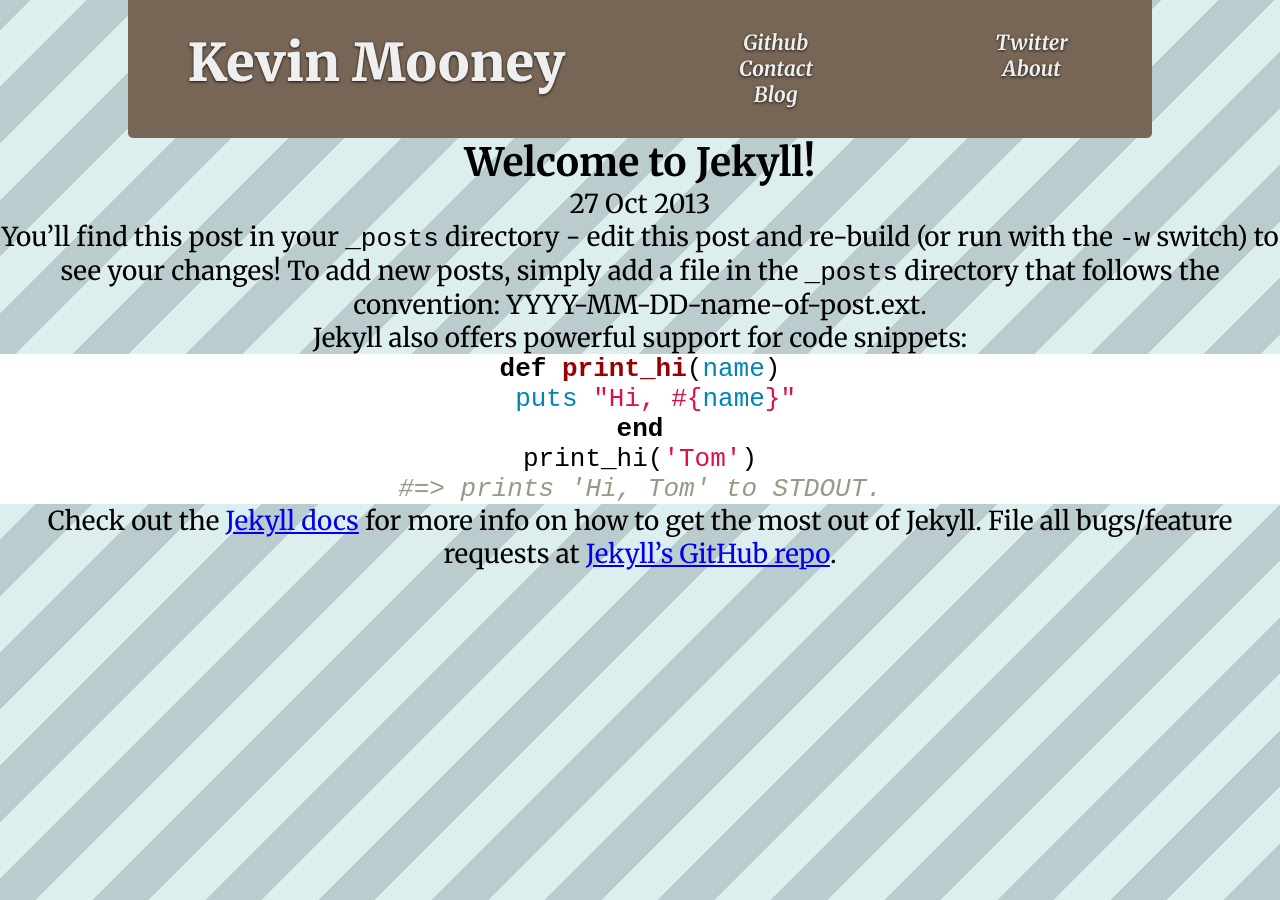
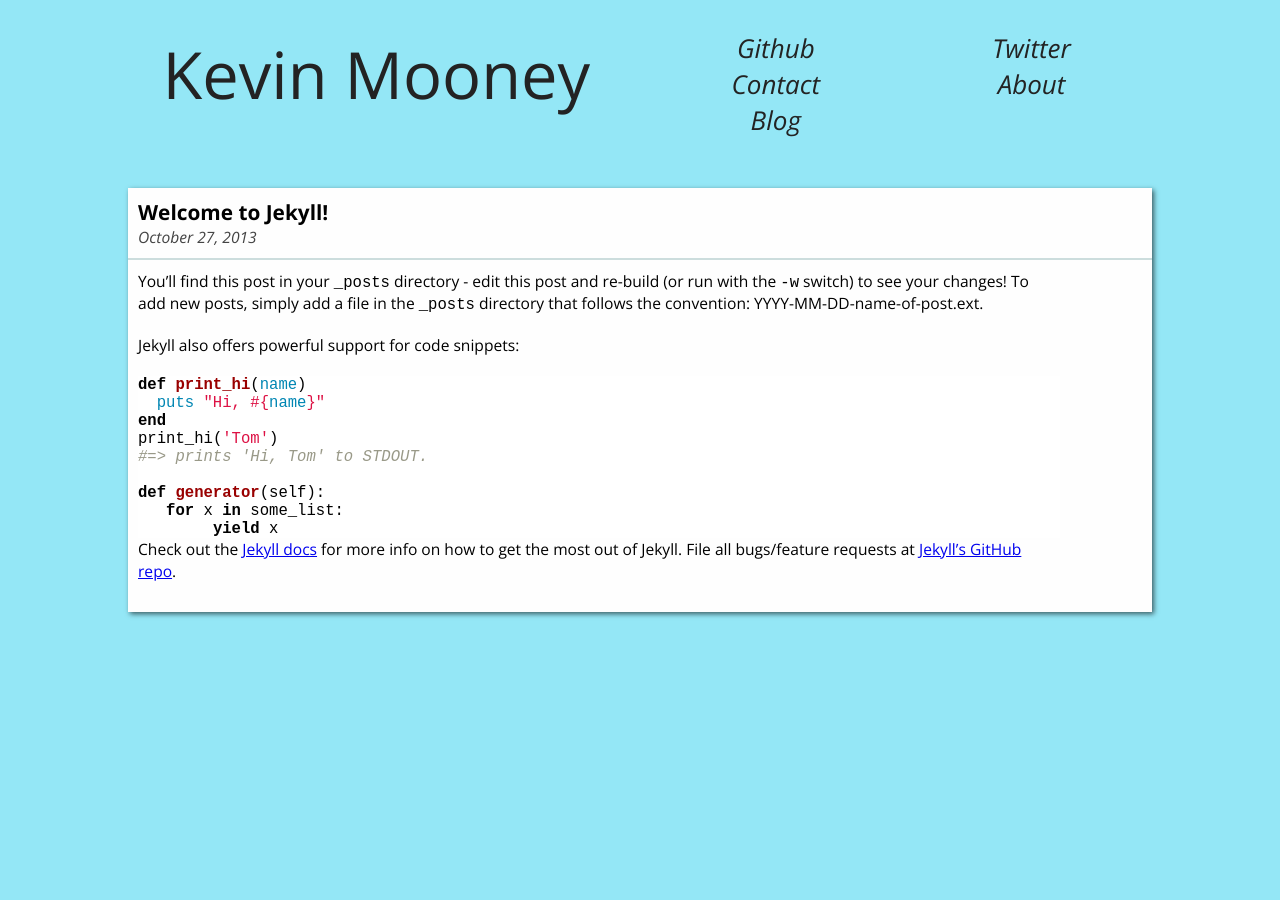
Before and after one commit to kmooney/kmooney.github.io, a Jekyll site: the page built from _posts/2013-10-27-welcome-to-jekyll.markdown, in a window 1280 px wide. Built offline with Jekyll 4.4.1, drawn with Linux system fonts in a browser that asks for light colours; Markdown is read by kramdown in place of the engine named in the settings.

Commit message:
Updated css

```diff
--- a/_layouts/default.html
+++ b/_layouts/default.html
@@ -12,7 +12,7 @@
         <!-- Custom CSS -->
         <link rel="stylesheet" href="/css/main.css">
         <link rel="stylesheet" href="/css/pllrs.min.css">
-        <link href='http://fonts.googleapis.com/css?family=Merriweather:400,300,300italic,400italic,700italic,700,900,900italic' rel='stylesheet' type='text/css'>
+        <link href='http://fonts.googleapis.com/css?family=Open+Sans:400,300,300italic,400italic,600,600italic,700,700italic,800,800italic' rel='stylesheet' type='text/css'>
     </head>
     <body>
         <div id="header" class="pllrs2 _211">
@@ -23,8 +23,8 @@
                     <li class="column"><a class="linktext" href="http://twitter.com/kmooney">Twitter</a></li>
                     <li class="column"><a class="linktext" href="/contact.html">Contact</a></li>
                     <li class="column"><a class="linktext" href="/about.html">About</a></li>
-                    <li class="column"><a class="linktext" href="/blog.html">Blog</a></li>
-                <ul class="pllrs2 _222">
+                    <li class="column"><a class="linktext" href="/">Blog</a></li>
+                </ul>
             </div>
         </div>
           {{ content }}
--- a/_layouts/post.html
+++ b/_layouts/post.html
@@ -1,9 +1,13 @@
 ---
 layout: default
 ---
-<h2>{{ page.title }}</h2>
-<p class="meta">{{ page.date | date_to_string }}</p>
-
 <div class="post">
-{{ content }}
+    <div class="card">
+        <h3>{{ page.title }}</h3>
+        <span class="date">{{ page.date | date: "%B %-d, %Y" }}</span>
+        <hr/>
+        <div class="post_body">
+                {{ content }}
+        </div>
+    </div>
 </div>
--- a/_posts/2013-10-27-welcome-to-jekyll.markdown
+++ b/_posts/2013-10-27-welcome-to-jekyll.markdown
@@ -18,6 +18,12 @@
 #=> prints 'Hi, Tom' to STDOUT.
 {% endhighlight %}
 
+{% highlight python %}
+def generator(self):
+   for x in some_list:
+        yield x
+{% endhighlight %}
+
 Check out the [Jekyll docs][jekyll] for more info on how to get the most out of Jekyll. File all bugs/feature requests at [Jekyll's GitHub repo][jekyll-gh].
 
 [jekyll-gh]: https://github.com/mojombo/jekyll
--- a/css/main.css
+++ b/css/main.css
@@ -13,12 +13,11 @@
 html, body { height: 100%; }
 
 body {
-  background-color: #FFF;
-  font-family: "Merriweather", "Times New Roman", serif;
+  background-color: rgb(148,231,246);
+  font-family: "Open Sans", "Helvetica", sans-serif;
   font-size: 26px;
   text-align: center;
   display:block;
-  background:repeating-linear-gradient(-45deg, #bbcccf, #bbcccf 40px, #dee 40px, #dee 80px) fixed;
 }
 
 #home {
@@ -42,7 +41,7 @@
 }
 
 .links li {
-    font-size: 0.8em;
+    font-size: 1em;
     list-style: none;
     font-weight: 600;
     font-style: italic;
@@ -55,23 +54,27 @@
 div#header {
     z-index: 99;
     display:block;
-    background: #765;
     width: 80%;
     margin-left: 10%;
     padding-top: 30px;
     padding-bottom: 30px;
-    border-bottom-left-radius: 5px;
-    border-bottom-right-radius: 5px;
 }
 
 .name {
-    font-size: 2em;
-    font-weight: 800;
+    font-size: 2.5em;
+    float:left;
+    text-align:center;
 }
 
-.linktext {
-    color: #efefef;
-    text-shadow: rgba(0,0,0,0.8) 0px 1px 3px;
+.links a.linktext:hover{
+    background: rgb(246,86,182);
+    color: white;
+    padding: 10px;
+}
+
+#header .linktext {
+    color: #232323;
+    font-weight: lighter;
 }
 
 .my_face {
@@ -96,9 +99,9 @@
     margin-top: 20px;
     background: #fefefe;
     display: block;
-    border-radius: 5px;
     box-shadow: 2px 2px 5px rgba(0,0,0,.6);
     min-height: 200px;
+    overflow: hidden;
 }
 
 .card .date {
@@ -109,7 +112,7 @@
     padding: 0;
     font-size: 0.6em;
     font-style: italic;
-    color: #ba9;
+    color: #444;
     font-weight: 400;
     margin-bottom: 10px;
 }
@@ -118,13 +121,16 @@
     display: block;
     text-align: left;
     margin-left: 10px;
+    margin-top: 10px;
+    color: #000;
+    text-shadow: none;
+    font-size: 0.8em;
 }
 
 .card h3 a {
     text-decoration: none;
-    color: #765;
+    color: #222;
     text-shadow: none;
-    font-size: 0.8em;
 }
 
 .card hr {
@@ -137,6 +143,19 @@
     margin-bottom:10px;
 }
 
+.card p {
+    margin-bottom: 20px;
+}
+
+div.highlight {
+    margin-bottom:20px;
+    overflow-x: scroll;
+    border: 1px solid #ddd;
+    padding:10px;
+    width:100%;
+}
+
+.card .post_body,
 .card .excerpt {
     text-align: left;
     margin-left: 10px;
@@ -147,3 +166,14 @@
     font-size: 0.6em;
     padding-bottom: 10px;
 }
+
+.card .post_body {
+    width: 90%;
+}
+
+.post {
+    display: block;
+    width: 80%;
+    margin-left: 10%;
+    float: left;
+}
```
Also changed, not shown: other parts of _layouts/default.html (+1 -1 lines).
